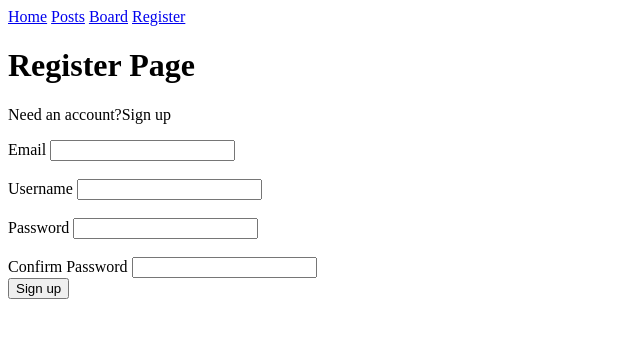
After one commit to Ezzmo/IndividualProject, a Flask app: page /register in a window 1280 px wide. The commit adds this page. Shown: the top 338 px of the page, without its empty margins (0-640 px from the left). Run offline with Flask 2, Linux system fonts and the light colour scheme.

Commit message:
done register page

```diff
--- a/application/__init__.py
+++ b/application/__init__.py
@@ -1,8 +1,10 @@
 from flask import Flask
+from flask_bcrypt import Bcrypt
 from flask_sqlalchemy import SQLAlchemy
 import os
 
 app = Flask(__name__)
+bcrypt = Bcrypt(app)
 
 app.config['SQLALCHEMY_DATABASE_URI'] = str(os.getenv('DATABASE_URI'))
 app.config['SECRET_KEY'] = str(os.getenv('MY_SECRET_KEY'))
--- a/application/forms.py
+++ b/application/forms.py
@@ -1,7 +1,46 @@
 from flask_wtf import FlaskForm
-from wtforms import StringField, SubmitField
-from wtforms.validators import DataRequired, Length
+from wtforms import StringField, SubmitField, PasswordField
+from wtforms.validators import DataRequired, Length, Email, EqualTo, ValidationError
+from application.models import Users
 
+class RegistrationForm(FlaskForm):
+    email = StringField('Email',
+            validators = [
+                DataRequired(),
+                Email()
+            ]
+        )
+    username = StringField('Username',
+            validators = [
+                DataRequired(),
+                Length(min=2,max=30)
+            ]
+        )
+    password = PasswordField('Password',
+            validators = [
+                DataRequired(),
+                Length(min=6,max=50)
+            ]
+        )
+    confirm_password = PasswordField('Confirm Password',
+            validators = [
+                DataRequired(),
+                EqualTo('password')
+            ]
+        )
+    submit = SubmitField('Sign up')
+
+    def validate_username(self, username):
+        username = Users.query.filter_by(Username = username.data).first()
+
+        if username:
+            raise ValidationError('Username taken')
+
+    def validate_email(self, email):
+        user = Users.query.filter_by(Email = email.data).first()
+
+        if user:
+            raise ValidationError('Email already in use')
 class PostForm(FlaskForm):
     first_name = StringField('First Name',
             validators = [
--- a/application/routes.py
+++ b/application/routes.py
@@ -1,20 +1,11 @@
 from flask import render_template, redirect, url_for
-from application import app, db
-from application.models import Posts
-from application.forms import PostForm
+from application import app, db, bcrypt
+from application.models import Posts, Users
+from application.forms import PostForm, RegistrationForm
 @app.route('/')
 @app.route('/home')
 def home():
-    user = {'username': 'Mo'}
-    posts =[
-            {'author' : {'username' : 'Chief'},
-             'body' : 'Anyone wanna play me?'
-            },
-            {'author' : {'username' : 'Merkleman'},
-             'body' : 'Im definitely the best'
-            }
-        ]
-    return render_template('home.html', title='Home', user=user, posts=posts)
+    return render_template('home.html', title='Home')
 @app.route('/post', methods=['GET', 'POST'])
 def post():
     form = PostForm()
@@ -37,3 +28,14 @@ def post():
 def board():
     posts = Posts.query.all()[::-1]
     return render_template('postboard.html', posts=posts)
+@app.route('/register', methods=['GET', 'POST'])
+def register():
+    form = RegistrationForm()
+    if form.validate_on_submit():
+        hash_pw = bcrypt.generate_password_hash(form.password.data)
+        user = Users(Email=form.email.data, Password=hash_pw, Username=form.username.data)
+        db.session.add(user)
+        db.session.commit()
+
+        return redirect(url_for('post'))
+    return render_template('register.html', title = 'Register',form=form)
--- a/application/templates/layout.html
+++ b/application/templates/layout.html
@@ -4,6 +4,7 @@
 		<a href="{{ url_for('home') }}">Home</a>
 		<a href="{{ url_for('post') }}">Posts</a>
 		<a href="{{ url_for('board') }}">Board</a>
+		<a href="{{ url_for('register') }}">Register</a>
 	</head>
 	<body>
 		<h1>{{ title }} Page</h1>
--- /dev/null
+++ b/application/templates/register.html
@@ -0,0 +1,56 @@
+{% extends 'layout.html' %}
+{% block body_content %}
+	<p>Need an account?Sign up</p>
+	<div class='form'>
+		<form method = 'POST' action=''>
+			{{ form.hidden_tag() }}
+			<div class='form_group'>
+				{{ form.email.label }}
+				{{ form.email }}
+				{% if form.email.errors %}
+					<div class = 'error'>
+						{% for error in form.email.errors %}
+						<span>{{ error }}</span>
+						{% endfor %}
+					</div>
+				{% endif %}
+			</div>
+			<br>
+				{{ form.username.label }}
+				{{ form.username }}
+				{% if form.username.errors %}
+					<div class = 'error'>
+						{% for error in form.username.errors %}
+						<span> {{ error }}</span>
+						{% endfor %}
+					</div>
+				{% endif %}
+			</br>
+			<br>
+				{{ form.password.label }}
+				{{ form.password }}
+				{% if form.password.errors %}
+					<div class = 'error'>
+						{% for error in form.password.errors %}
+						<span>{{ error }}</span>
+						{% endfor %}
+					</div>
+				{% endif %}
+			<br>
+			<br>
+				{{ form.confirm_password.label }}
+				{{ form.confirm_password }}
+				{% if form.confirm_password.errors %}
+					<div class = 'error'>
+						{% for error in form.confirm_password.errors %}
+						<span>{{ error }}</span>
+						{% endfor %}
+					</div>
+				{% endif %}
+			</br>
+			<div class='form_group'>
+				{{ form.submit }}
+			</div>
+		</form>
+	</div>
+{% endblock %}
--- a/create.py
+++ b/create.py
@@ -1,4 +1,7 @@
 from application import db
 from application.models import Posts
 from application.models import Players
+from application.models import Users
+
+db.drop_all()
 db.create_all()
--- a/requirements.txt
+++ b/requirements.txt
@@ -1,13 +1,18 @@
+bcrypt==3.1.7
+cffi==1.14.0
 Click==7.0
 Flask==1.1.1
+Flask-Bcrypt==0.7.1
 Flask-SQLAlchemy==2.4.1
 Flask-WTF==0.14.3
 itsdangerous==1.1.0
 Jinja2==2.11.1
 MarkupSafe==1.1.1
 pkg-resources==0.0.0
+pycparser==2.19
 PyMySQL==0.9.3
 python-dotenv==0.11.0
+six==1.14.0
 SQLAlchemy==1.3.13
 Werkzeug==1.0.0
 WTForms==2.2.1
```
Also changed, not shown: application/models.py (+6 -1 lines).
